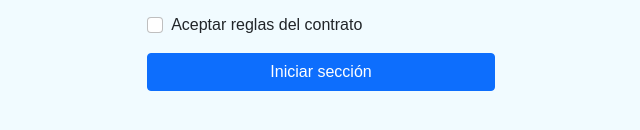
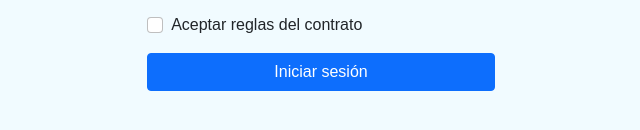
Before and after one commit to KenyiTeran/TrabajoFinal, a plain HTML site: page index.html in a window 1280 px wide. Shown: the part 508-638 px from the top of the page, 319-959 px from the left. Drawn offline with nearby package versions, Linux system fonts and the light colour scheme.

Commit message:
Update index.html

```diff
--- a/index.html
+++ b/index.html
@@ -57,7 +57,7 @@
 
                 <!-- botón enviar -->
                 <section class="d-grid">
-                    <input type="submit" class="btn btn-primary" value="Iniciar sección" id="btnEnviar"></input>
+                    <input type="submit" class="btn btn-primary" value="Iniciar sesión" id="btnEnviar"></input>
                     <p class="warnings" id="warnings"></p>
                 </section>
             </form>
```
